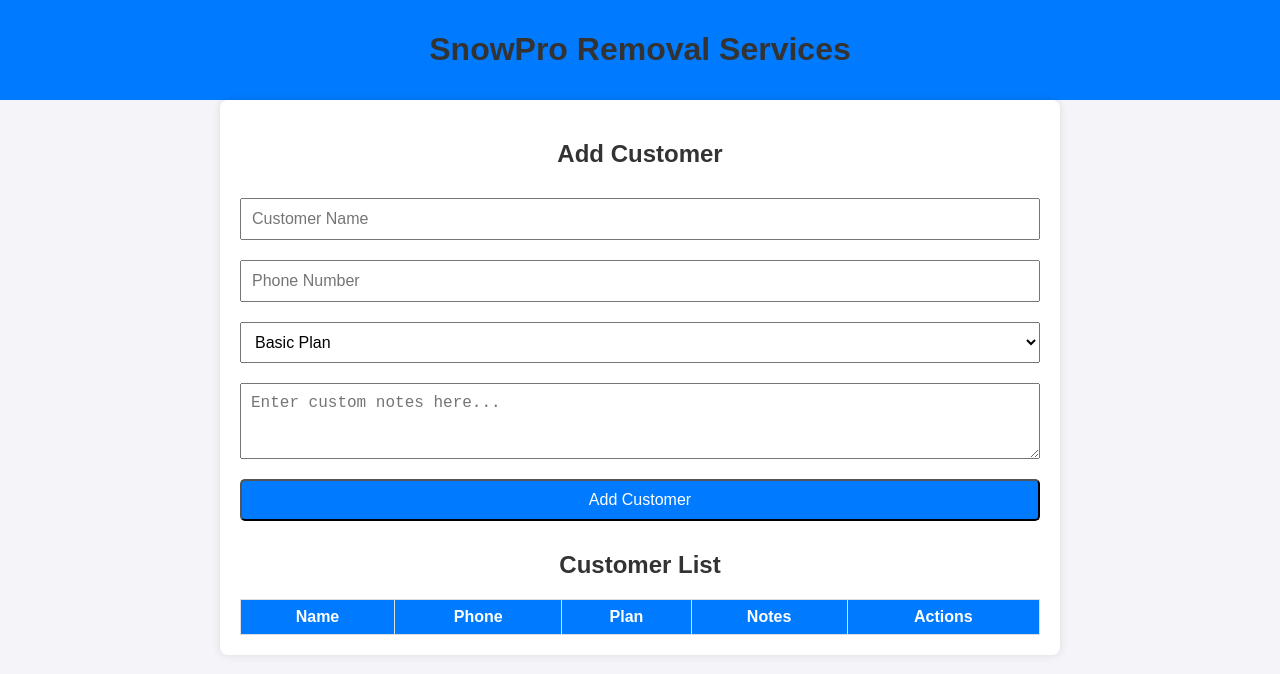
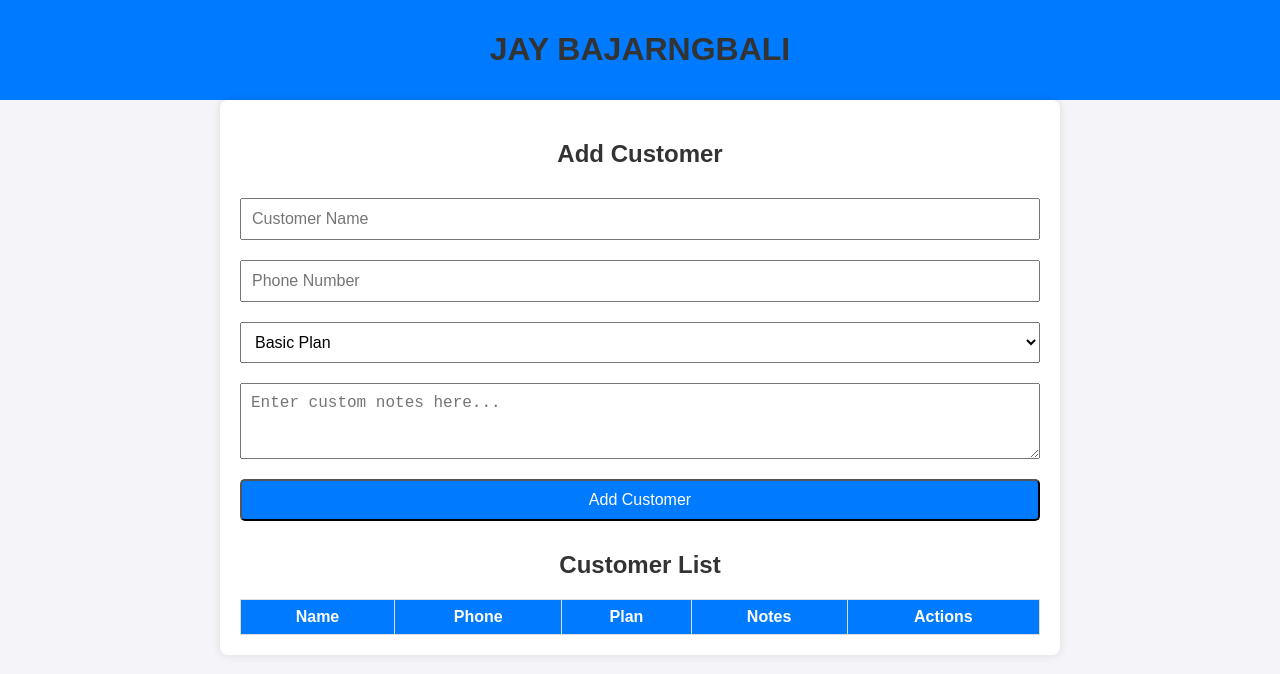
Before and after one commit to Arth-18/Snow, a plain HTML site: page index.html in a window 1280 px wide. Drawn offline with Linux system fonts and the light colour scheme.

Commit message:
Update index.html

```diff
--- a/index.html
+++ b/index.html
@@ -3,7 +3,7 @@
 <head>
     <meta charset="UTF-8">
     <meta name="viewport" content="width=device-width, initial-scale=1.0">
-    <title>Jay Bajrangbali</title>
+    <title>Arth_Blizzard</title>
     <style>
         body {
             font-family: Arial, sans-serif;
@@ -85,7 +85,7 @@
 </head>
 <body>
     <header>
-        <h1>SnowPro Removal Services</h1>
+        <h1>JAY BAJARNGBALI</h1>
     </header>
 
     <div class="container">
```
